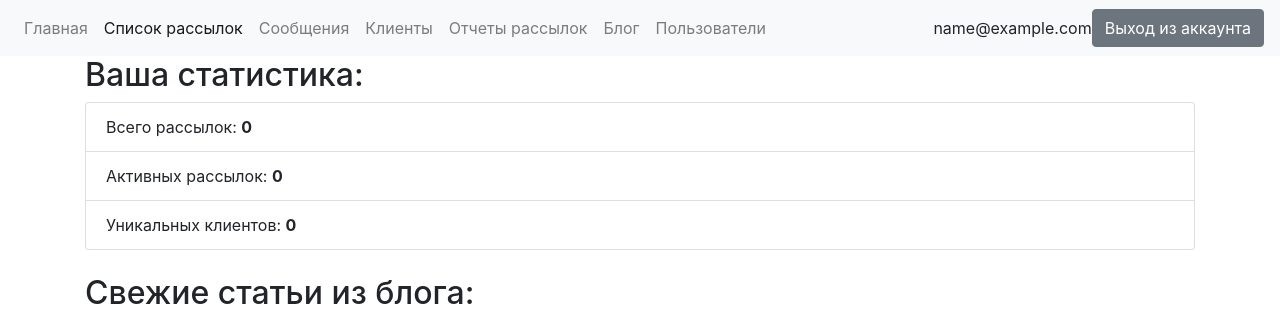
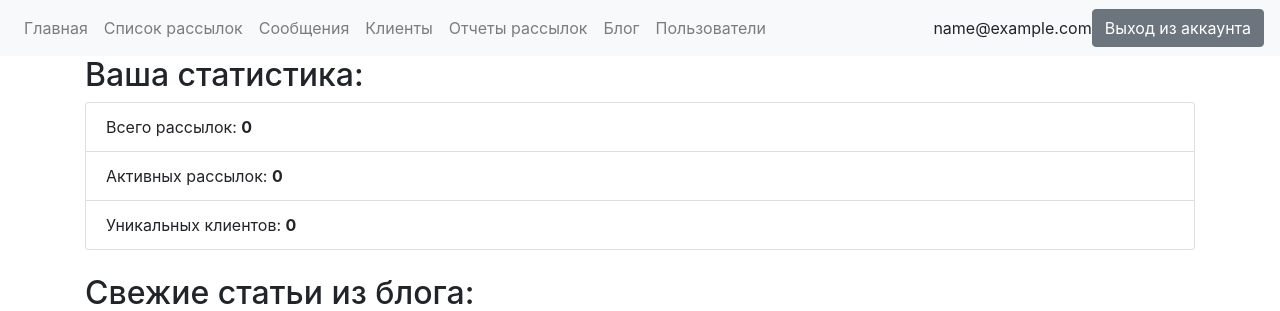
Before and after one commit to xolodno1337/Mailing_service, a Django app: page /base/ in a window 1280 px wide. Shown: the top 311 px of the page. Run offline with Django 4.2, Linux system fonts and the light colour scheme; the visitor is signed in with stand-in values (Sample User, id 1); data that the repository does not hold is empty; some libraries are stand-ins or nearby versions.

Commit message:
Визуальное отображение страницы

```diff
--- a/mailing/templates/mailing/includes/navbar.html
+++ b/mailing/templates/mailing/includes/navbar.html
@@ -9,8 +9,8 @@
             <li class="nav-item">
                 <a class="nav-link" href="{% url 'mailing:base' %}">Главная</a>
             </li>
-            <li class="nav-item active">
-                <a class="nav-link" href="{% url 'mailing:mailing_list' %}">Список рассылок <span class="sr-only">(current)</span></a>
+            <li class="nav-item">
+                <a class="nav-link" href="{% url 'mailing:mailing_list' %}">Список рассылок</a>
             </li>
             <li class="nav-item">
                 <a class="nav-link" href="{% url 'mailing:message_list' %}">Сообщения</a>
```
